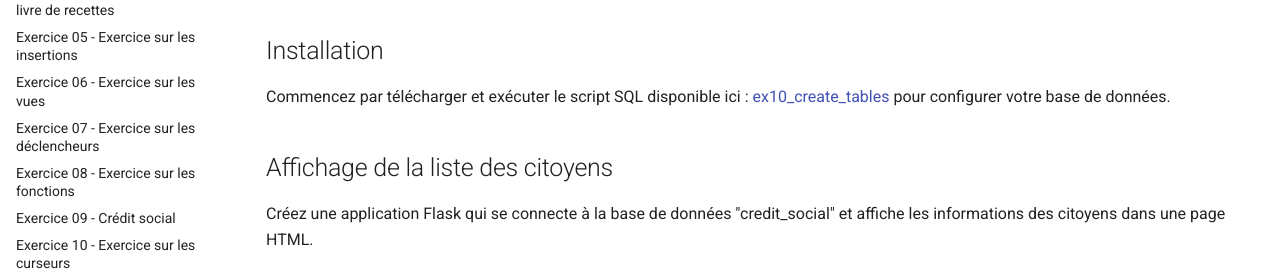
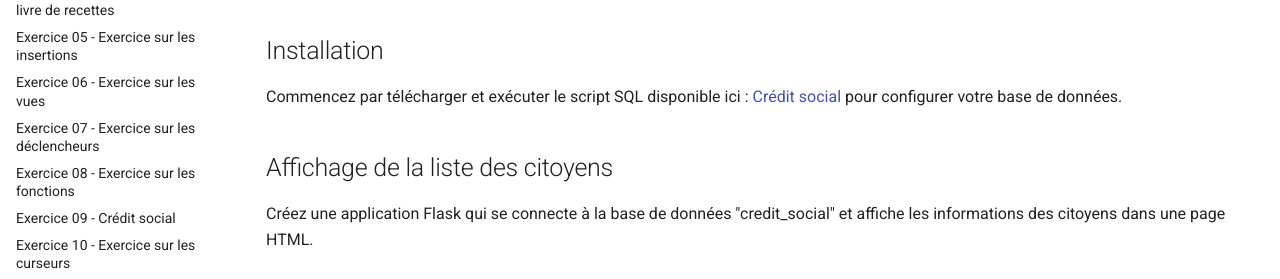
Before and after one commit to cegepvictoetienne/bd2, an MkDocs documentation site: the page built from docs/exercices/ex13_enonce.md, in a window 1280 px wide. Shown: the part 311-590 px from the top of the page. Built offline with MkDocs 1.6.1 and Material for MkDocs 9.7.7, drawn with Linux system fonts in a browser that asks for light colours; comment, search, counter and statistics services are not loaded.

Commit message:
correction exercice 13

```diff
--- a/docs/exercices/ex13_enonce.md
+++ b/docs/exercices/ex13_enonce.md
@@ -4,7 +4,7 @@
 
 ## Installation
 
-Commencez par télécharger et exécuter le script SQL disponible ici : [ex10_create_tables](../ressources/ex10_create_tables.sql) pour configurer votre base de données.
+Commencez par télécharger et exécuter le script SQL disponible ici : [Crédit social](../ressources/ex09_credit_social.zip) pour configurer votre base de données.
 
 ## Affichage de la liste des citoyens
 
```
